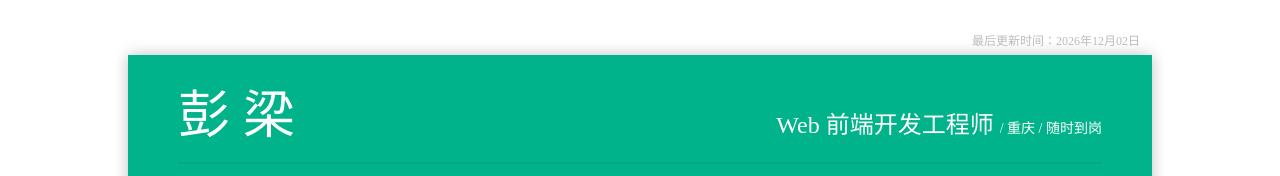
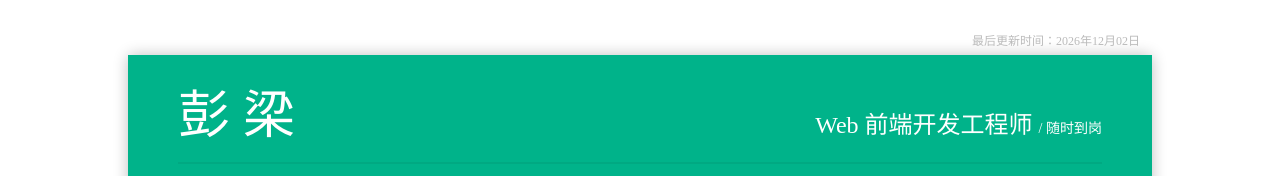
Before and after one commit to PL-FE/resume, a website built with webpack: page src/index.html in a window 1280 px wide. Shown: the top 176 px of the page. Built offline with nearby package versions, Linux system fonts and the light colour scheme.

Commit message:
# update resume

```diff
--- a/src/index.html
+++ b/src/index.html
@@ -21,7 +21,7 @@
         </div>
 
         <div class="job">
-          <h2>Web 前端开发工程师 <span>/ 重庆 / 随时到岗</span></h2>
+          <h2>Web 前端开发工程师 <span> / 随时到岗</span></h2>
         </div>
       </section>
       <section class="section">
```
